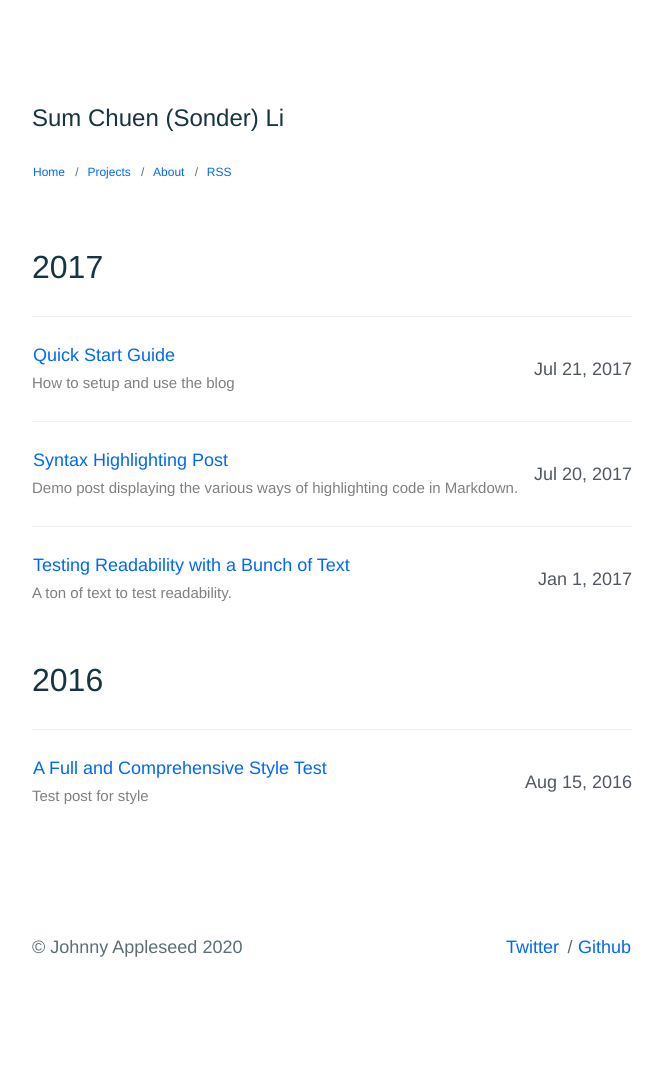
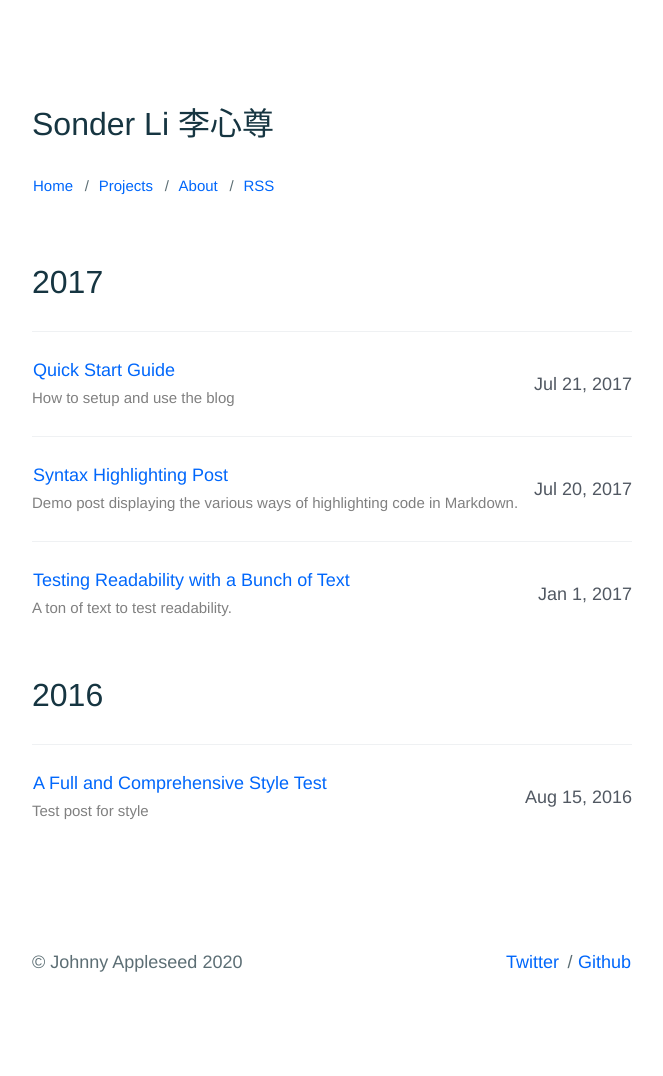
Before and after one commit to sumchuenli/sumchuenli.github.io, a Jekyll site: the page built from index.html, in a window 1280 px wide. Shown: the whole page, without its empty margins (308-971 px from the left). Built offline with Jekyll 4.4.1, drawn with Linux system fonts in a browser that asks for light colours.

Commit message:
more css changes

```diff
--- a/_config.yml
+++ b/_config.yml
@@ -1,5 +1,5 @@
 # Site settings
-title: Sum Chuen (Sonder) Li
+title: Sonder Li 李心尊
 description: hello
   Write a description of your website here.
 
--- a/_sass/components/_page.scss
+++ b/_sass/components/_page.scss
@@ -11,7 +11,7 @@
 
     h1 {
         margin-bottom: 2.5rem; // 25px
-        @include fs--heading-2;
+        @include fs--heading-1;
         color: $c-base__02;
     }
 
--- a/_sass/helpers/_mixins.scss
+++ b/_sass/helpers/_mixins.scss
@@ -57,7 +57,7 @@
 
 @mixin fs--meta {
     line-height: 1;
-    font-size: 1.2rem; // 18px
+    font-size: 1.5rem; // 18px
 }
 
 @mixin fs--caption {
```
